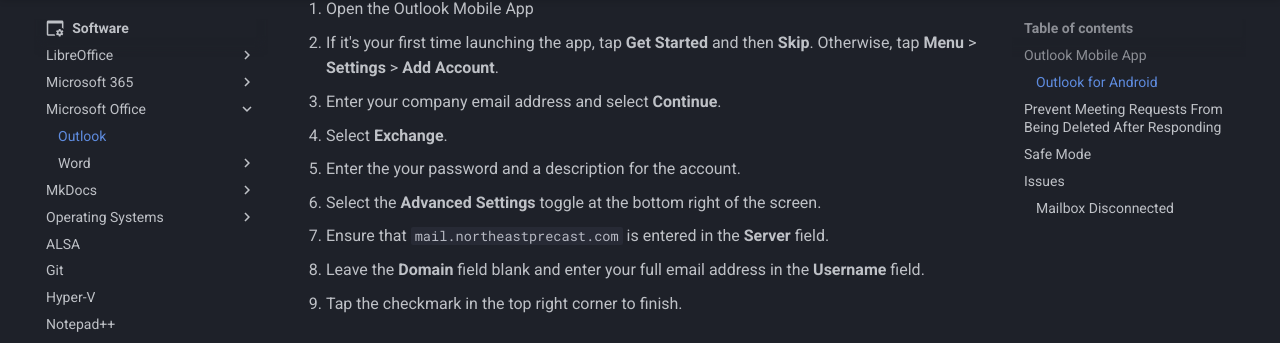
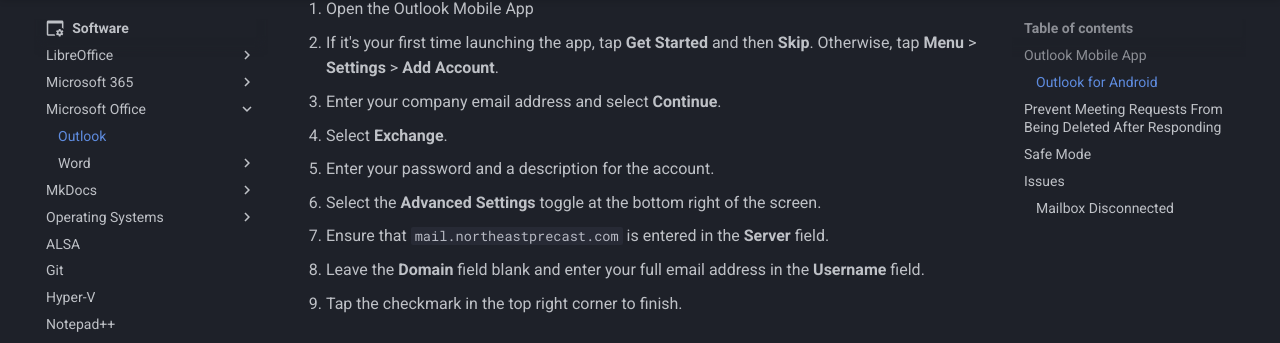
Before and after one commit to rmscode/binary-garden, an MkDocs documentation site: the page built from docs/software/microsoft-office/outlook/outlook.md, in a window 1280 px wide and 900 px high, scrolled down 309 px. Shown: the part 101-444 px from the top of the window. Built offline with MkDocs 1.6.1 and Material for MkDocs 9.7.7, drawn with Linux system fonts in a browser that asks for light colours; comment, search, counter and statistics services are not loaded.

Commit message:
Chore: Fix typo in outlook.md

```diff
--- a/docs/software/microsoft-office/outlook/outlook.md
+++ b/docs/software/microsoft-office/outlook/outlook.md
@@ -10,7 +10,7 @@
 2. If it's your first time launching the app, tap **Get Started** and then **Skip**. Otherwise, tap **Menu** > **Settings** > **Add Account**.
 3. Enter your company email address and select **Continue**.
 4. Select **Exchange**.
-5. Enter the your password and a description for the account.
+5. Enter your password and a description for the account.
 6. Select the **Advanced Settings** toggle at the bottom right of the screen.
 7. Ensure that `mail.northeastprecast.com` is entered in the **Server** field.
 8. Leave the **Domain** field blank and enter your full email address in the **Username** field.
```
